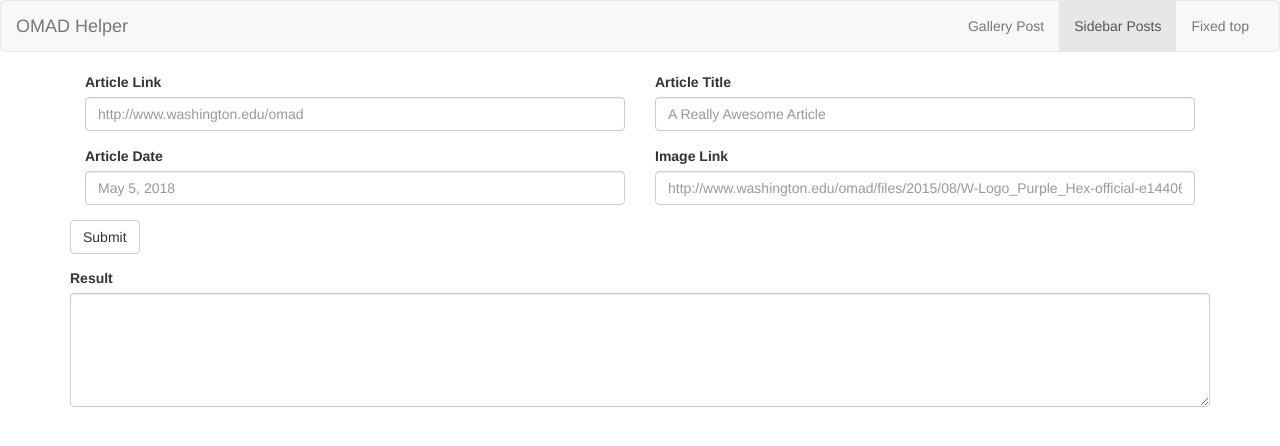
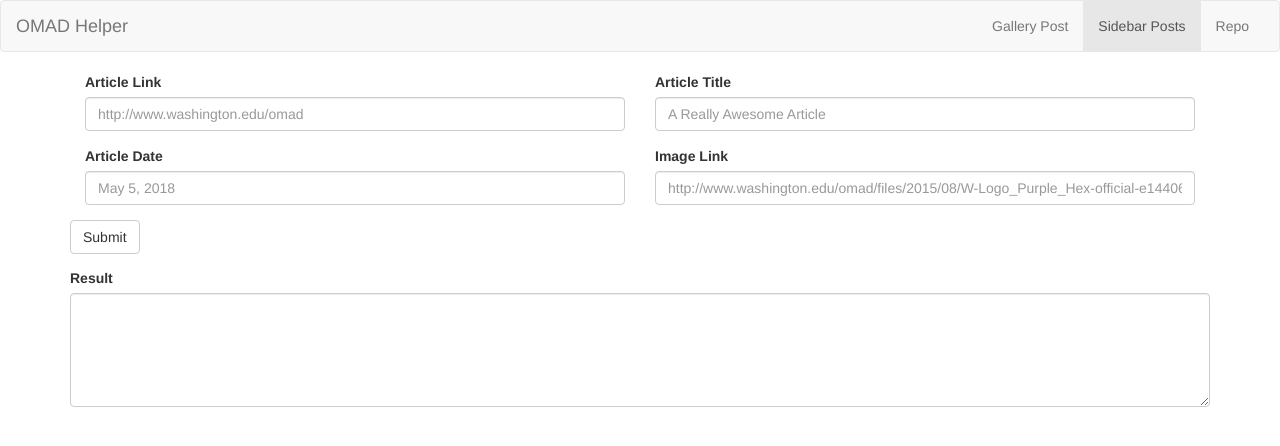
Before and after one commit to jimmybnguyen/omad_helper, a plain HTML site: page sidebar.html in a window 1280 px wide. Drawn offline with nearby package versions, Linux system fonts and the light colour scheme.

Commit message:
fix typo in navbar

```diff
--- a/sidebar.html
+++ b/sidebar.html
@@ -19,7 +19,7 @@
               <ul class="nav navbar-nav navbar-right">
                 <li><a href="index.html">Gallery Post <span class="sr-only">(current)</span></a></li>
                 <li class="active"><a href="sidebar.html">Sidebar Posts</a></li>
-                <li><a href="https://github.com/jimmybnguyen/omad_helper" target="_blank">Fixed top</a></li>
+                <li><a href="https://github.com/jimmybnguyen/omad_helper" target="_blank">Repo</a></li>
               </ul>
             </div><!--/.nav-collapse -->
           </div><!--/.container-fluid -->
```
